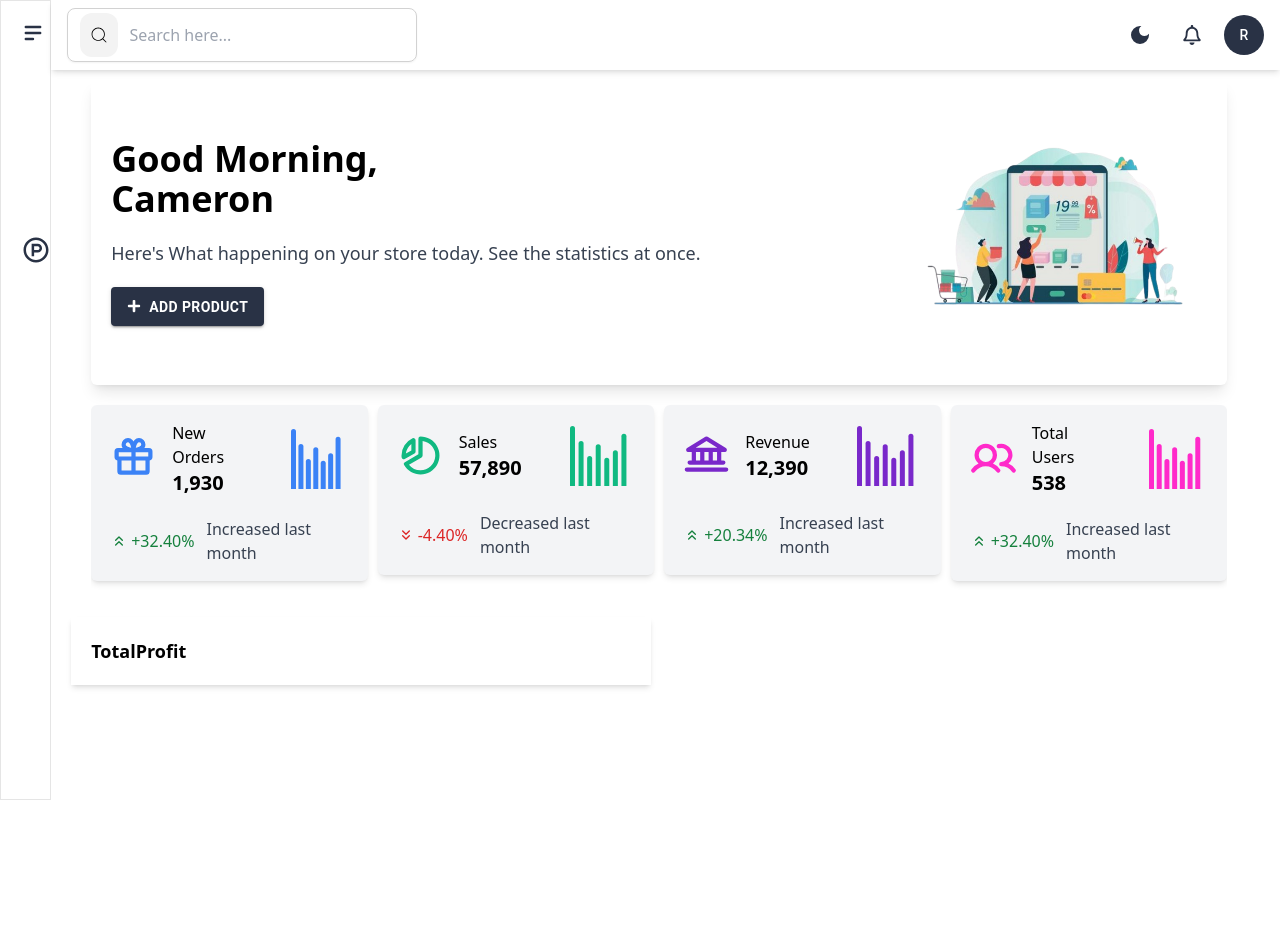
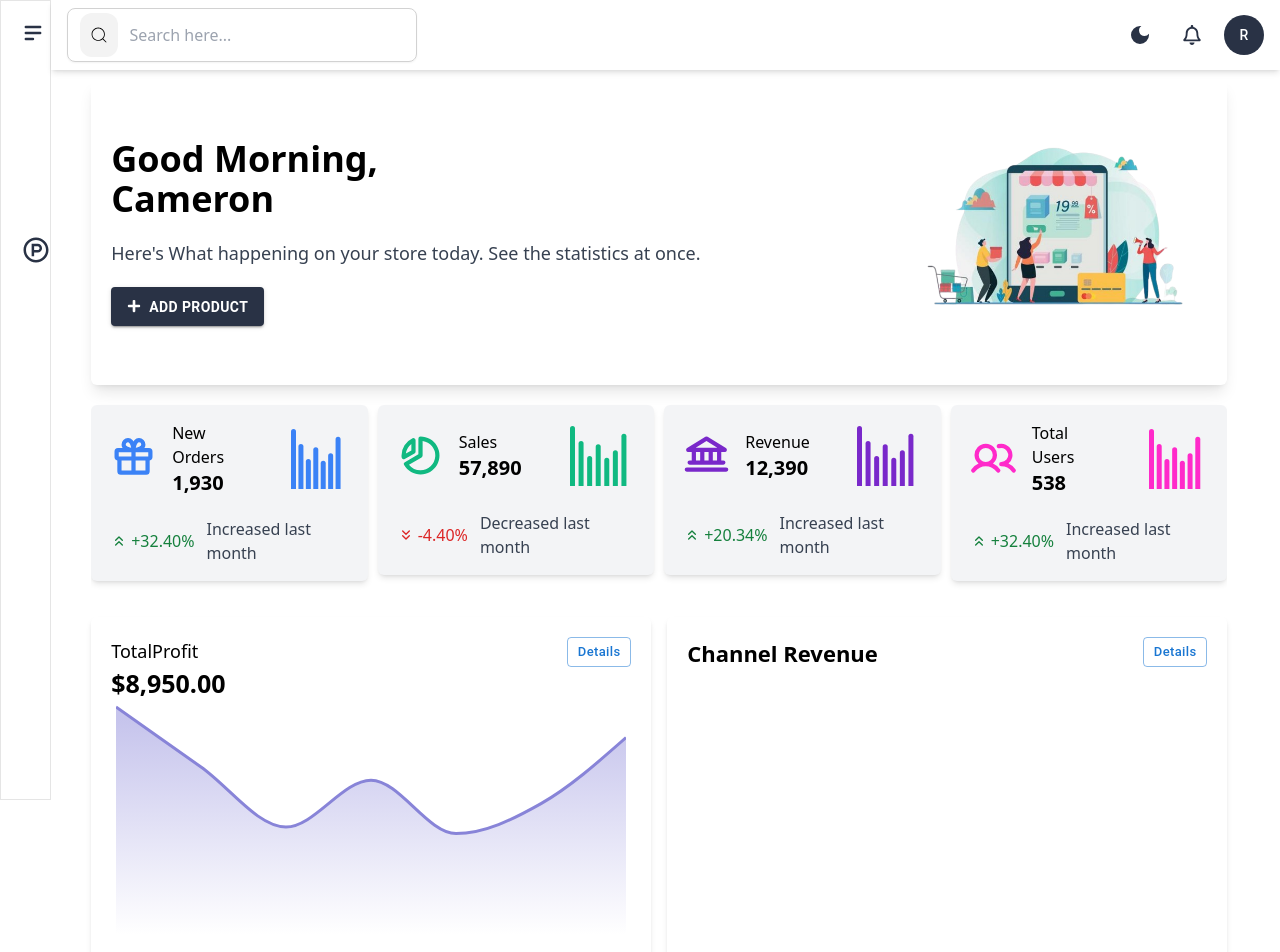
Before and after one commit to preetitaware04/admin-dashboard, a Next.js app: page / in a window 1280 px wide. Shown: the top 952 px of the page. Before the commit the page ends 800 px from the top, so only its background shows below. Built offline with nearby package versions, Linux system fonts and the light colour scheme; some icons are missing.

Commit message:
channel revenue section wip

```diff
--- /dev/null
+++ b/src/app/_components/ChannelRevenue.jsx
@@ -0,0 +1,104 @@
+"use client";
+import { Button } from "@mui/material";
+import React from "react";
+// import {
+//   RadialBarChart,
+//   RadialBar,
+//   Legend,
+//   ResponsiveContainer,
+// } from "recharts";
+
+// const promotionalSalesData = [
+//   {
+//     name: "18-24",
+//     uv: 31.47,
+//     pv: 2400,
+//     fill: "#8884d8",
+//   },
+//   {
+//     name: "25-29",
+//     uv: 26.69,
+//     pv: 4567,
+//     fill: "#83a6ed",
+//   },
+//   {
+//     name: "30-34",
+//     uv: 15.69,
+//     pv: 1398,
+//     fill: "#8dd1e1",
+//   },
+//   {
+//     name: "35-39",
+//     uv: 8.22,
+//     pv: 9800,
+//     fill: "#82ca9d",
+//   },
+//   {
+//     name: "40-49",
+//     uv: 8.63,
+//     pv: 3908,
+//     fill: "#a4de6c",
+//   },
+//   {
+//     name: "50+",
+//     uv: 2.63,
+//     pv: 4800,
+//     fill: "#d0ed57",
+//   },
+//   {
+//     name: "unknow",
+//     uv: 6.67,
+//     pv: 4800,
+//     fill: "#ffc658",
+//   },
+// ];
+
+// const style = {
+//   top: "50%",
+//   right: 0,
+//   transform: "translate(0, -50%)",
+//   lineHeight: "24px",
+// };
+
+const ChannelRevenue = () => {
+  return (
+    <div className="p-5 shadow-md rounded-md">
+      <div className="flex justify-between items-start">
+        <div>
+          <h2 className="text-[22px] font-bold">Channel Revenue</h2>
+        </div>
+        <Button variant="outlined" className="!capitalize" size="small">
+          Details
+        </Button>
+      </div>
+      <div className="w-[250px] h-[250px]">
+        {/* <ResponsiveContainer width="100%" height="100%">
+          <RadialBarChart
+            cx="50%"
+            cy="50%"
+            innerRadius="10%"
+            outerRadius="80%"
+            barSize={10}
+            data={promotionalSalesData}
+          >
+            <RadialBar
+              minAngle={15}
+              label={{ position: "insideStart", fill: "#fff" }}
+              background
+              clockWise
+              dataKey="uv"
+            />
+            <Legend
+              iconSize={10}
+              layout="vertical"
+              verticalAlign="middle"
+              wrapperStyle={style}
+            />
+          </RadialBarChart>
+        </ResponsiveContainer> */}
+      </div>
+    </div>
+  );
+};
+
+export default ChannelRevenue;
--- a/src/app/_components/TotalProfit.jsx
+++ b/src/app/_components/TotalProfit.jsx
@@ -1,9 +1,89 @@
+"use client";
+import { Button } from "@mui/material";
 import React from "react";
+import {
+  AreaChart,
+  Area,
+  Tooltip,
+  ResponsiveContainer,
+} from "recharts";
 
+const profitData = [
+  {
+    name: "Page A",
+    uv: 4000,
+    pv: 2400,
+    amt: 2400,
+  },
+  {
+    name: "Page B",
+    uv: 3000,
+    pv: 1398,
+    amt: 2210,
+  },
+  {
+    name: "Page C",
+    uv: 2000,
+    pv: 9800,
+    amt: 2290,
+  },
+  {
+    name: "Page D",
+    uv: 2780,
+    pv: 3908,
+    amt: 2000,
+  },
+  {
+    name: "Page E",
+    uv: 1890,
+    pv: 4800,
+    amt: 2181,
+  },
+  {
+    name: "Page F",
+    uv: 2390,
+    pv: 3800,
+    amt: 2500,
+  },
+  {
+    name: "Page G",
+    uv: 3490,
+    pv: 4300,
+    amt: 2100,
+  },
+];
 const TotalProfit = () => {
   return (
-    <div className="p-5 shadow-md ">
-      <h2 className="text-lg font-bold">TotalProfit</h2>
+    <div className="p-5 shadow-md rounded-md">
+      <div className="flex justify-between items-start">
+        <div>
+          <h2 className="text-lg">TotalProfit</h2>
+          <span className="text-[25px] font-bold">$8,950.00</span>
+        </div>
+        <Button variant="outlined" className="!capitalize" size="small">
+          Details
+        </Button>
+      </div>
+      <div className="w-full h-[250px]">
+        <ResponsiveContainer width="100%" height="100%">
+          <AreaChart width={500} height={400} data={profitData}>
+            <defs>
+              <linearGradient id="colorValue" x1="0" y1="0" x2="0" y2="1">
+                <stop offset="5%" stopColor="#8884d8" stopOpacity={0.8} />
+                <stop offset="95%" stopColor="#8884d8" stopOpacity={0} />
+              </linearGradient>
+            </defs>
+            <Tooltip />
+            <Area
+              type="monotone"
+              dataKey="uv"
+              stroke="#8884d8"
+              strokeWidth={3}
+              fill="url(#colorValue)"
+            />
+          </AreaChart>
+        </ResponsiveContainer>
+      </div>
     </div>
   );
 };
--- a/src/app/page.js
+++ b/src/app/page.js
@@ -1,15 +1,17 @@
 import Banner from "@/app/_components/Banner";
 import DashboardCards from "./_components/DashboardCards";
 import TotalProfit from "./_components/TotalProfit";
+import ChannelRevenue from "./_components/ChannelRevenue";
 
 export default function Home() {
   return (
     <>
       <Banner />
-      <DashboardCards/>
-    <div className="grid grid-cols-2 gap-4 my-4">
-      <TotalProfit/>
-    </div>
+      <DashboardCards />
+      <div className="grid grid-cols-2 gap-4 my-4 px-5">
+        <TotalProfit />
+        <ChannelRevenue />
+      </div>
     </>
   );
 }
```
